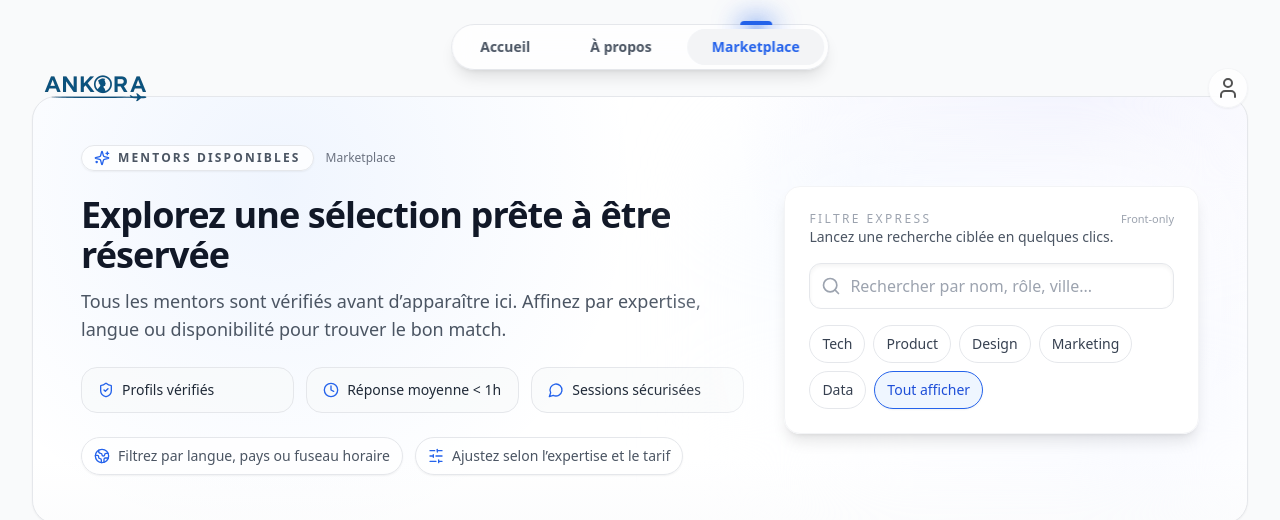
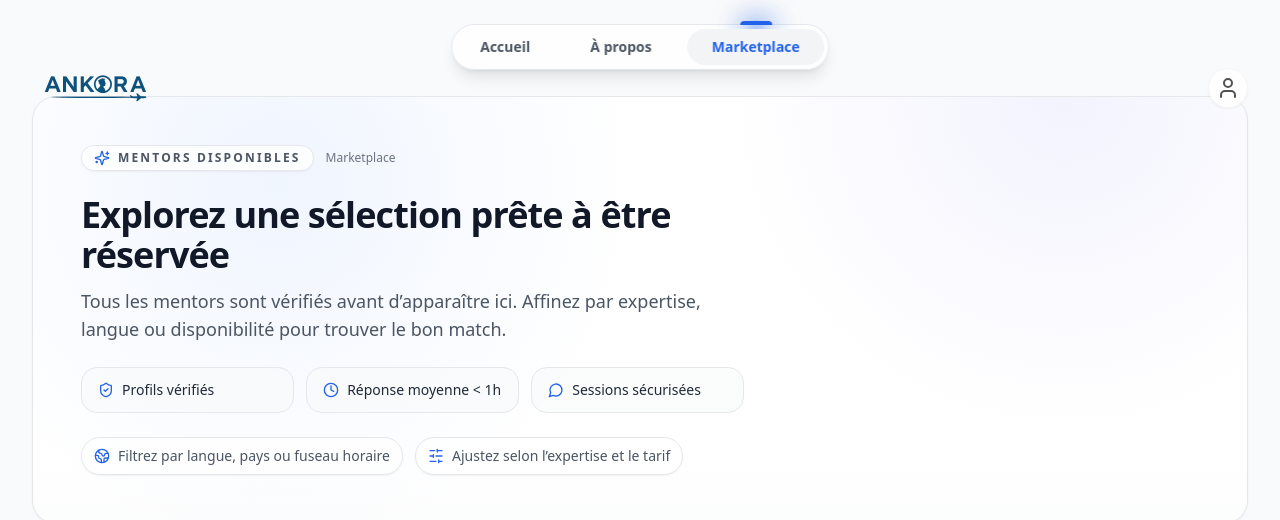
Before and after one commit to Tristanthsm/ankora, a React (Vite) app: page /marketplace in a window 1280 px wide. Shown: the top 520 px of the page. Built offline with nearby package versions, Linux system fonts and the light colour scheme; no server answers.

Commit message:
Remove express filter section from marketplace

```diff
--- a/src/pages/Marketplace.tsx
+++ b/src/pages/Marketplace.tsx
@@ -151,47 +151,6 @@ export default function Marketplace() {
                             </div>
                         </div>
 
-                        <div className="relative">
-                            <div className="absolute -inset-6 rounded-[28px] bg-gradient-to-br from-blue-50 via-white to-indigo-50 blur-3xl" />
-                            <div className="relative space-y-4 rounded-2xl border border-gray-100 bg-white/90 p-6 shadow-lg backdrop-blur-sm">
-                                <div className="flex items-start justify-between">
-                                    <div>
-                                        <p className="text-xs uppercase tracking-[0.2em] text-gray-400">Filtre express</p>
-                                        <p className="text-sm text-gray-600">Lancez une recherche ciblée en quelques clics.</p>
-                                    </div>
-                                    <span className="text-[11px] text-gray-400">Front-only</span>
-                                </div>
-
-                                <div className="relative">
-                                    <Search className="absolute left-3 top-1/2 -translate-y-1/2 text-gray-400 h-5 w-5" />
-                                    <input
-                                        type="text"
-                                        placeholder="Rechercher par nom, rôle, ville..."
-                                        className="w-full rounded-xl border border-gray-200 bg-white/80 pl-10 pr-4 py-2.5 text-gray-900 placeholder:text-gray-400 shadow-inner focus:border-blue-500 focus:outline-none focus:ring-2 focus:ring-blue-100"
-                                        value={searchTerm}
-                                        onChange={(e) => setSearchTerm(e.target.value)}
-                                    />
-                                </div>
-
-                                <div className="flex flex-wrap gap-2">
-                                    {expertiseFilters.filter((filter) => filter !== 'Tous').map((filter) => (
-                                        <button
-                                            key={filter}
-                                            onClick={() => setSelectedExpertise(filter)}
-                                            className={`rounded-full border px-3 py-2 text-sm transition ${selectedExpertise === filter ? 'border-blue-600 bg-blue-600 text-white shadow-sm' : 'border-gray-200 bg-white text-gray-700 hover:border-gray-300 hover:text-gray-900'}`}
-                                        >
-                                            {filter}
-                                        </button>
-                                    ))}
-                                    <button
-                                        onClick={() => setSelectedExpertise('Tous')}
-                                        className={`rounded-full border px-3 py-2 text-sm transition ${selectedExpertise === 'Tous' ? 'border-blue-600 bg-blue-50 text-blue-700 shadow-sm' : 'border-dashed border-gray-200 bg-white text-gray-700 hover:border-gray-300 hover:text-gray-900'}`}
-                                    >
-                                        Tout afficher
-                                    </button>
-                                </div>
-                            </div>
-                        </div>
                     </div>
                 </section>
                 <div className="bg-white p-6 rounded-xl shadow-sm border border-gray-100 space-y-5">
```
